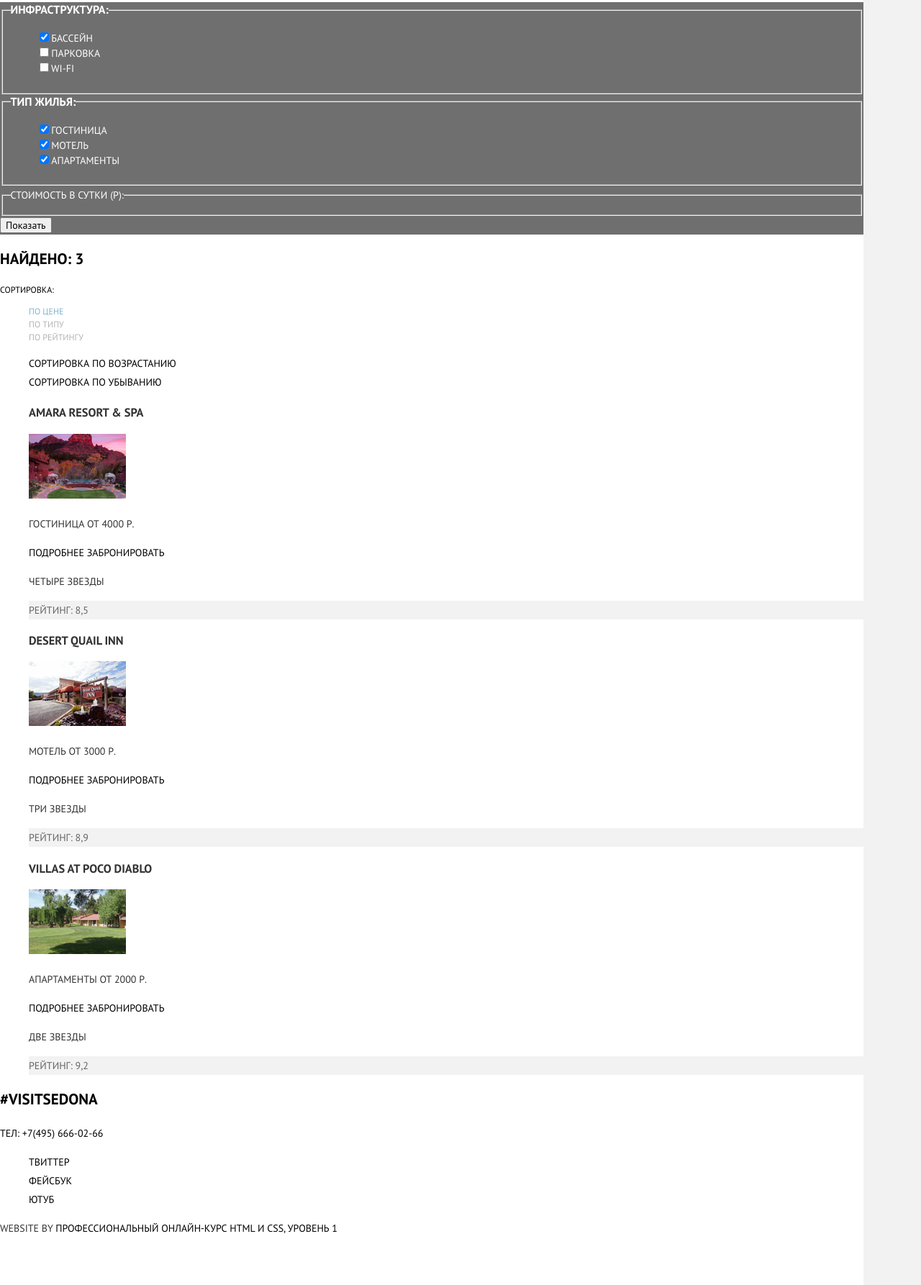
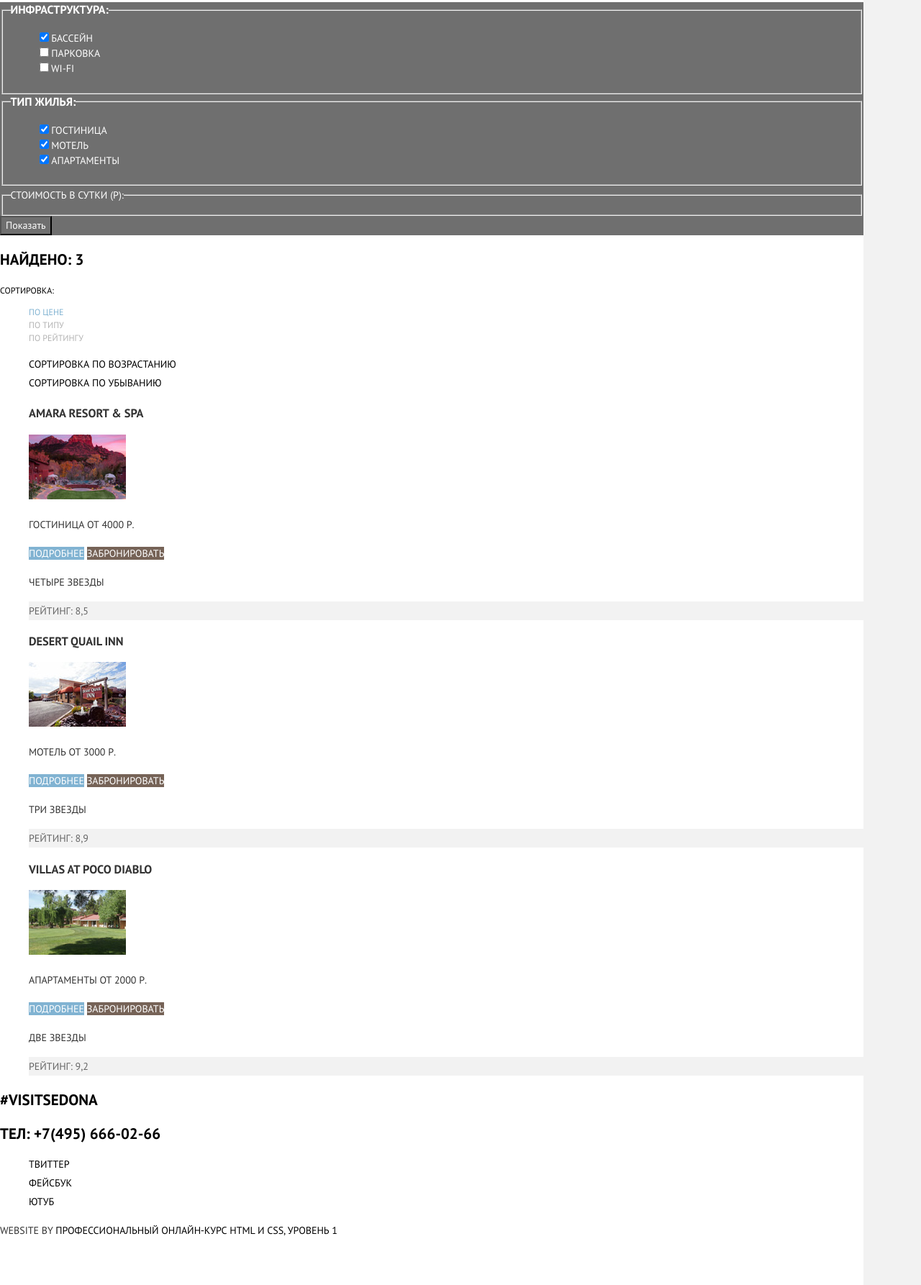
Before and after one commit to sashibaev/1228231-sedona-27, a plain HTML site: page catalog.html in a window 1280 px wide. Shown: the part 209-1995 px from the top of the page at 72% size. Drawn offline with Linux system fonts and the light colour scheme.

Commit message:
Доработка style.css согласно замечаеиям наставника

```diff
--- a/css/style.css
+++ b/css/style.css
@@ -26,38 +26,38 @@ li {
   list-style: none;
 }
 
-.buttonMoreDetailed {
+.button-more-detailed {
   color: #ffffff;
   font-size: 14px;
   line-height: 21px;
   background-color: #81b3d2;
  }
 
- .buttonMoreDetailed:hover {
+ .button-more-detailed:hover {
    color: #ffffff;
    background-color: #669ec0;
  }
 
- .buttonMoreDetailed:focus,
- .buttonMoreDetailed:active {
+ .button-more-detailed:focus,
+ .button-more-detailed:active {
    color: rgba(255, 255, 255, 0.3);
    background-color: #5496bd;
  }
 
-.buttonShow {
+.button-show {
   color: #ffffff;
   font-size: 14px;
   line-height: 21px;
   background-color: rgba(111, 111, 111, 0);
 }
 
-.buttonTelefon {
+.button-telephone {
   font-size: 21px;
   font-weight: bold;
   line-height: 26px;
 }
 
-.buttonToBook {
+.button-to-book {
   color: #ffffff;
   font-size: 14px;
   line-height: 21px;
```
